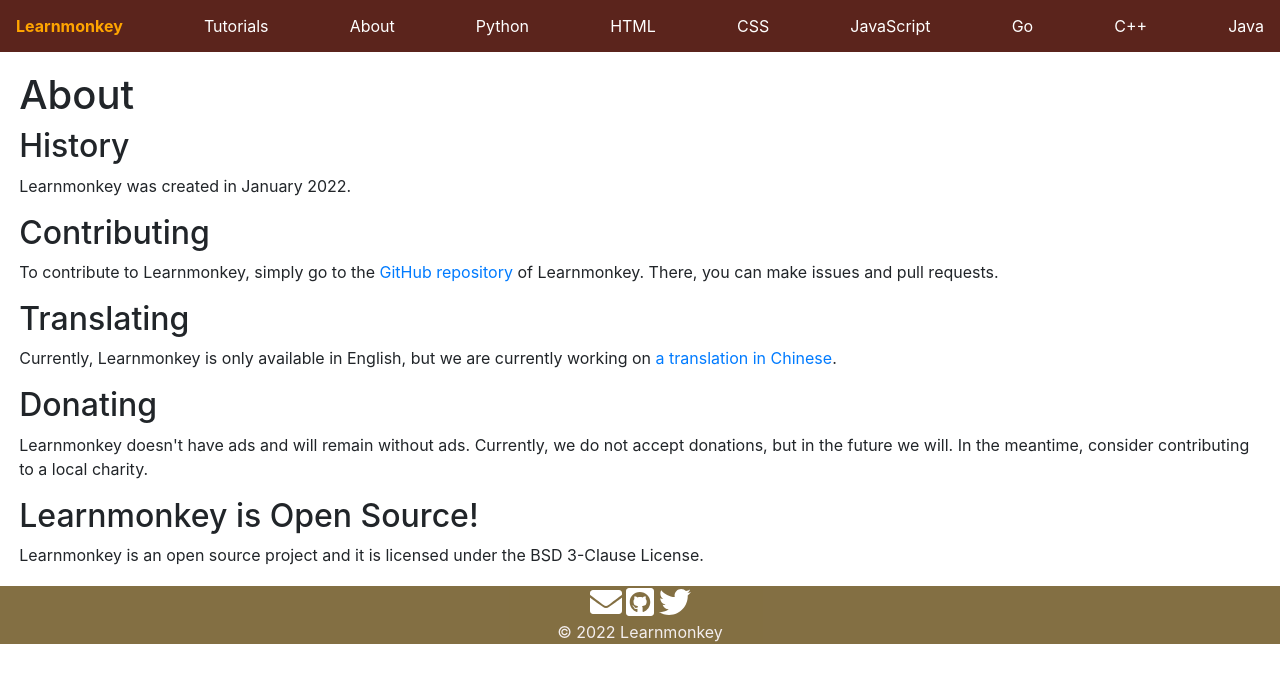
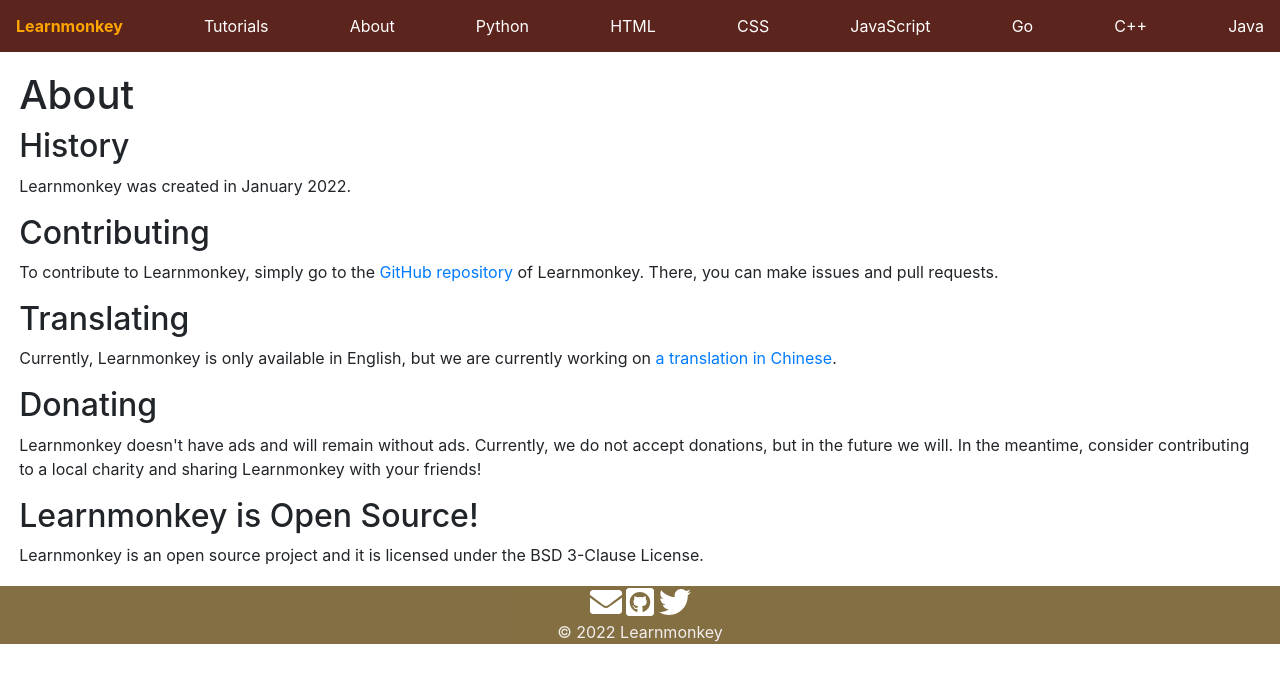
Before and after one commit to learnmonkey/learnmonkey.github.io, a Jekyll site: the page built from about.html, in a window 1280 px wide. Shown: the top 683 px of the page. Built offline with Jekyll 4.4.1, drawn with Linux system fonts in a browser that asks for light colours.

Commit message:
edit about page

```diff
--- a/about.html
+++ b/about.html
@@ -23,7 +23,7 @@
 
 <section>
     <h2>Donating</h2>
-    <p>Learnmonkey doesn't have ads and will remain without ads. Currently, we do not accept donations, but in the future we will. In the meantime, consider contributing to a local charity.</p>
+    <p>Learnmonkey doesn't have ads and will remain without ads. Currently, we do not accept donations, but in the future we will. In the meantime, consider contributing to a local charity and sharing Learnmonkey with your friends!</p>
 </section>
 
 <section>
```
